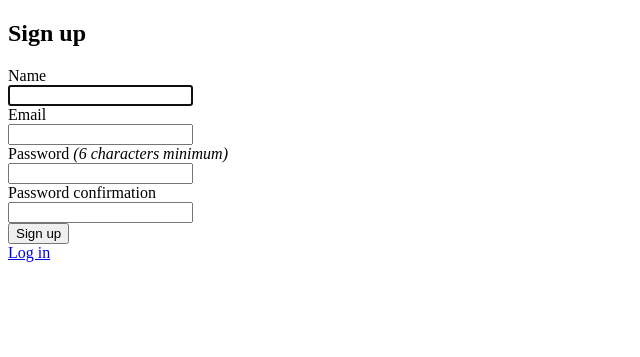
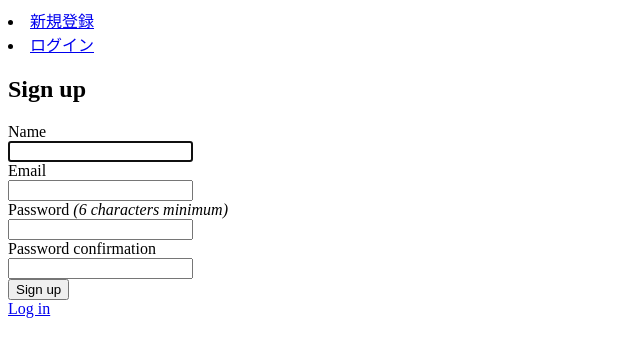
Before and after one commit to giver-yell/railsBasic, a Rails app: page /users/sign_up in a window 1280 px wide. Shown: the top 357 px of the page, without its empty margins (0-640 px from the left). Run offline with Rails 7, Linux system fonts and the light colour scheme; style sheets or scripts are compiled from the project's sources.

Commit message:
ログイン #8

```diff
--- a/meshiterro/app/views/devise/registrations/new.html.erb
+++ b/meshiterro/app/views/devise/registrations/new.html.erb
@@ -1,6 +1,7 @@
 <h2>Sign up</h2>
 
-<%= form_for(resource, as: resource_name, url: registration_path(resource_name)) do |f| %>
+<%= form_with model: @user, url: user_registration_path, local: true do |f| %>
+
   <%= render "devise/shared/error_messages", resource: resource %>
 
   <!--nameの登録追加-->
--- a/meshiterro/app/views/devise/sessions/new.html.erb
+++ b/meshiterro/app/views/devise/sessions/new.html.erb
@@ -1,6 +1,6 @@
 <h2>Log in</h2>
 
-<%= form_for(resource, as: resource_name, url: session_path(resource_name)) do |f| %>
+<%= form_with model: @user, url: user_session_path, local: true do |f| %>
   <div class="field">
     <%= f.label :email %><br />
     <%= f.email_field :email, autofocus: true, autocomplete: "email" %>
--- a/meshiterro/app/views/layouts/application.html.erb
+++ b/meshiterro/app/views/layouts/application.html.erb
@@ -10,6 +10,18 @@
   </head>
 
   <body>
+    <% if user_signed_in? %>
+      <li>
+        <%= link_to "ログアウト", destroy_user_session_path, method: :delete %>
+      </li>
+    <% else %>
+      <li>
+        <%= link_to "新規登録", new_user_registration_path %>
+      </li>
+      <li>
+        <%= link_to "ログイン", new_user_session_path %>
+      </li>
+    <% end %>
     <%= yield %>
   </body>
 </html>
```
